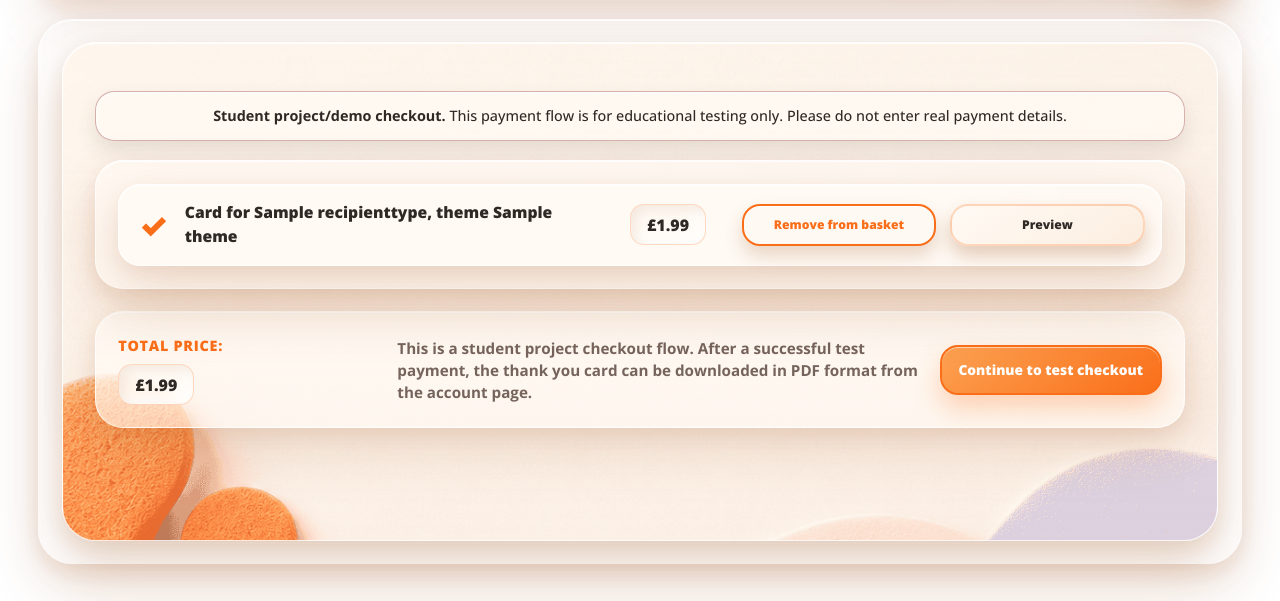
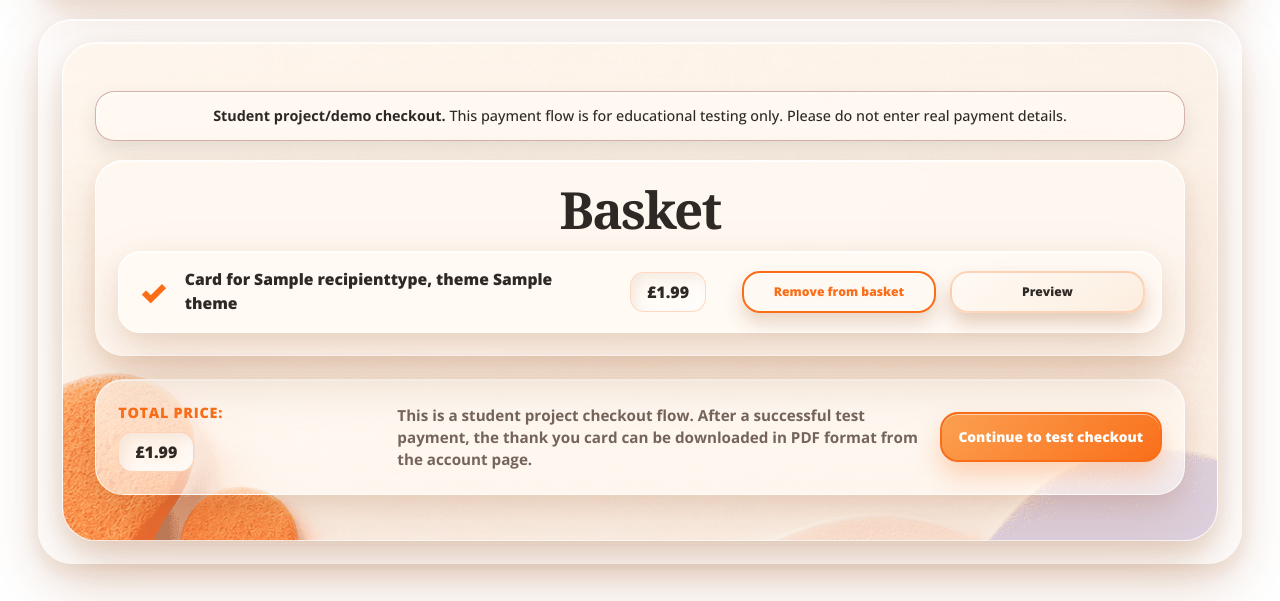
Before and after one commit to Kanareknie/thank_u_card, a Django app: page /basket/ in a window 1280 px wide. Shown: the part 97-698 px from the top of the page. Run offline with Django 4.2, Linux system fonts and the light colour scheme; a user stored in the database is signed in; tables that the repository leaves empty hold one stand-in row (values such as "Sample post"); parts of the project's set-up code (start-up, migrations or seed data) failed here and were passed over; some libraries are stand-ins or nearby versions; some web fonts are replaced.

Commit message:
Validation - basket page - add h1 element

```diff
--- a/static/css/pages.css
+++ b/static/css/pages.css
@@ -1158,7 +1158,8 @@ textarea {
 .account-section>h1,
 .account-section>h2,
 .preview-card>h1,
-.home-builder>h1 {
+.home-builder>h1,
+.basket-items-panel>h1 {
   margin: 0 0 1rem;
   color: var(--ink);
   font-family: "Playfair Display", Georgia, "Times New Roman", serif;
--- a/templates/basket/basket.html
+++ b/templates/basket/basket.html
@@ -18,6 +18,7 @@
     </div>
     {% if basket_items %}
       <div class="basket-items-panel">
+        <h1>Basket</h1>
         {% for item in basket_items %}
           <article class="basket-item-row">
             <div class="basket-check" aria-hidden="true">✓</div>
```
